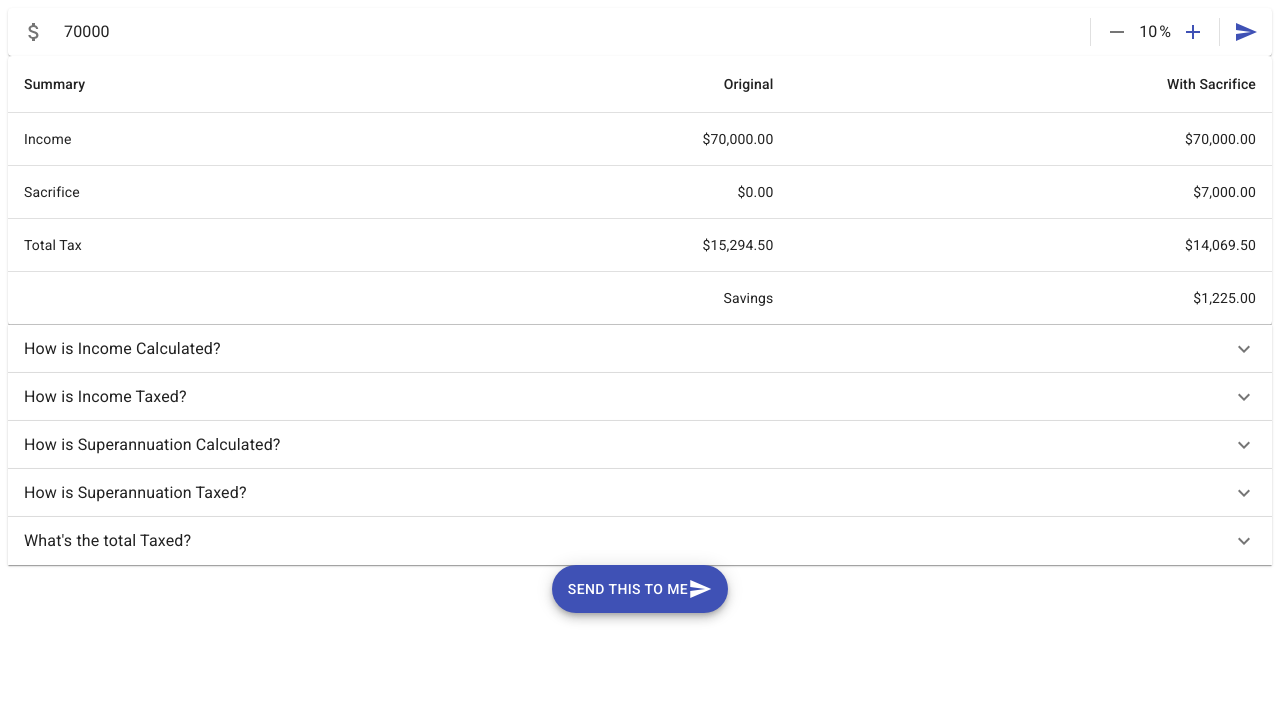
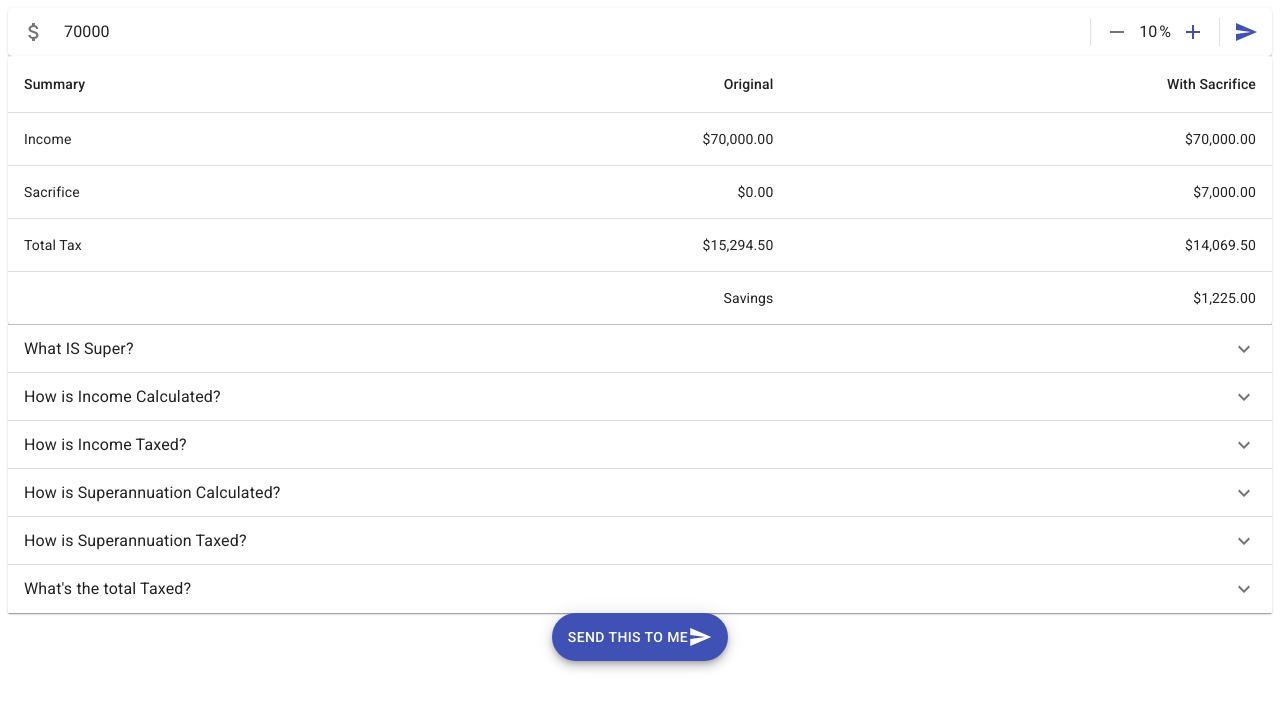
Before and after one commit to CardHeroAU/SuperCalculator, a React (Create React App) app: page / in a window 1280 px wide. Shown: the top 710 px of the page. Built offline with nearby package versions, Linux system fonts and the light colour scheme.

Commit message:
Added WhatIsSuper

```diff
--- /dev/null
+++ b/src/components/faq/WhatIsSuper/index.tsx
@@ -0,0 +1,31 @@
+import {Accordion, AccordionDetails, AccordionSummary, Typography} from "@material-ui/core";
+import ExpandMoreIcon from '@material-ui/icons/ExpandMore';
+import React from "react";
+
+export const WhatIsSuper = () => {
+
+  return (
+    <Accordion>
+      <AccordionSummary
+        expandIcon={<ExpandMoreIcon />}
+        id="superannuation-taxation"
+        aria-controls="superannuation-taxation"
+      >
+        <Typography >What IS Super?</Typography>
+      </AccordionSummary>
+      <AccordionDetails>
+        <div>
+          <Typography paragraph={true}>
+            Super, or superannuation, is money set aside during your working life for when you retire. Your super is your future.
+          </Typography>
+          <Typography paragraph={true}>
+            Super (including super guarantee from your employer), is your money.
+          </Typography>
+          <iframe src="https://www.youtube.com/embed/9tN5zYppkE0?controls=0" frameBorder="0"
+                  allow="accelerometer; autoplay; clipboard-write; encrypted-media; gyroscope; picture-in-picture"
+                  allowFullScreen/>
+        </div>
+      </AccordionDetails>
+    </Accordion>
+  )
+}
--- a/src/components/faq/index.tsx
+++ b/src/components/faq/index.tsx
@@ -4,10 +4,12 @@ import {SuperCalculation} from "./SuperCalculation";
 import {SuperTaxation} from "./SuperTaxation";
 import {TotalTaxation} from "./TotalTaxCalculation";
 import React from "react";
+import {WhatIsSuper} from "./WhatIsSuper";
 
 export const FAQs = () => {
   return (
     <>
+      <WhatIsSuper/>
       <IncomeCalculation/>
       <IncomeTaxation/>
       <SuperCalculation/>
```
Also changed, not shown: 1 other file (tests, documents, lock files or other folders).
